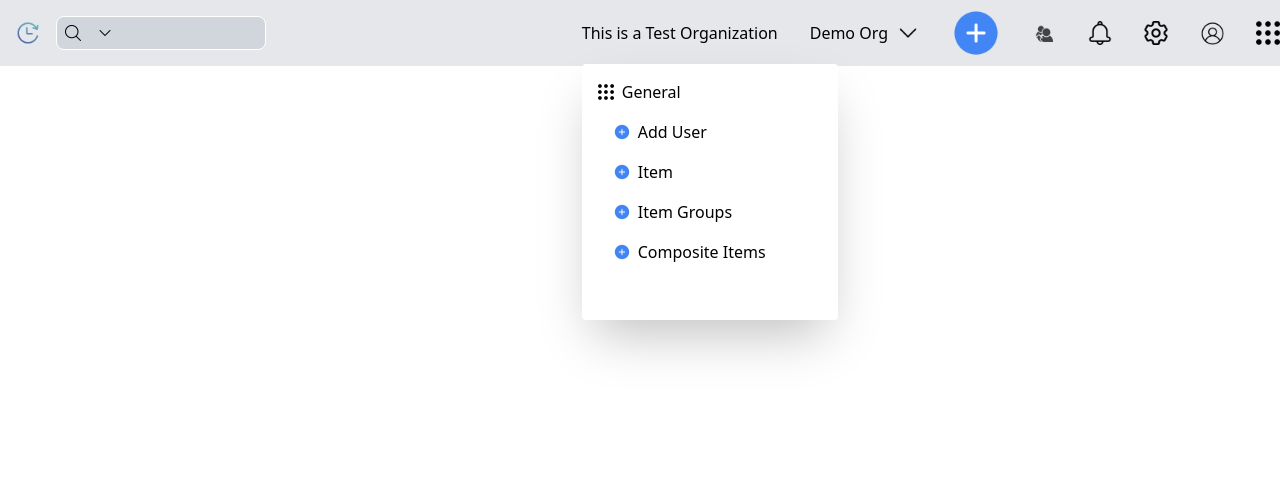
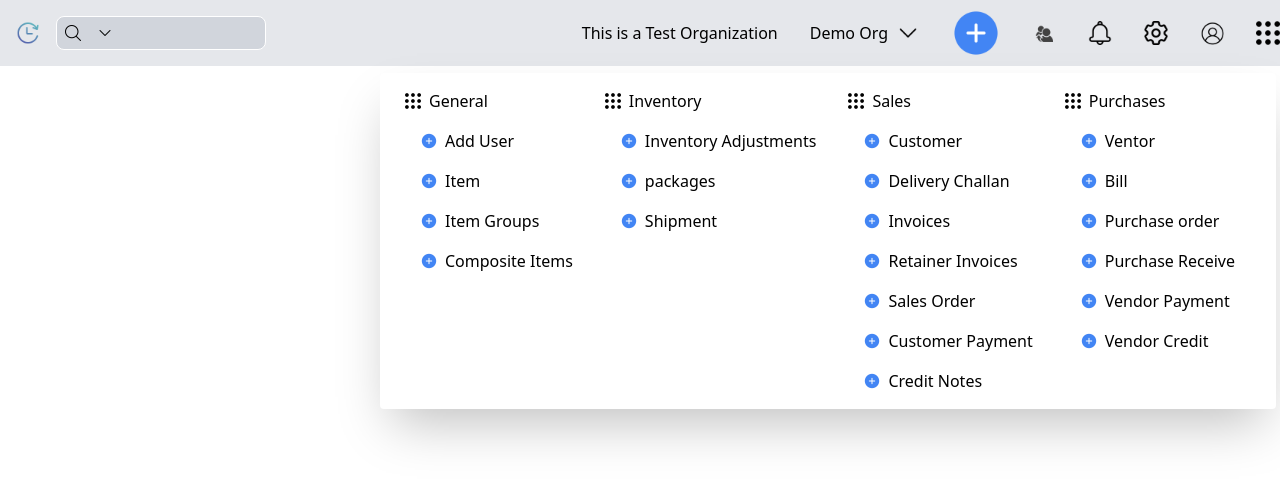
Before and after one commit to GowthamAbi/Inventory-FD-main, a React (Vite) app: page / in a window 1280 px wide. Both pictures are taken after a click on the picture 976 px from the left and 33 px from the top of the page. Shown: the top 482 px of the page. Built offline with nearby package versions, Linux system fonts and the light colour scheme.

Commit message:
add icon

```diff
--- a/src/components/NavBar/Navbar.jsx
+++ b/src/components/NavBar/Navbar.jsx
@@ -56,15 +56,15 @@ export default function Navbar() {
       </div>
 
       {/* Rigth side*/}
-      <div className='flex justify-between gap-8 items-center'>
+      <div className='flex justify-between gap-8 items-center relative'>
         <p>This is a Test Organization</p>
         <div className='flex justify-between items-center gap-2'>
           <p>Demo Org</p>
           <img src={Arrow} alt=""  className='w-6 h-6' />
         </div>
-          <img src={Add} alt=""  className='w-12 h-12 relative' onClick={()=>setAddItem(!addItem)} />
+          <img src={Add} alt=""  className='w-12 h-12 ' onClick={()=>setAddItem(!addItem)} />
 
-              {addItem &&<div className='absolute w-64 h-64 bg-white top-16 p-2 rounded-sm shadow-2xl'>
+              {addItem &&<div className='absolute w-4xl  bg-white right-1 top-16 p-2 rounded-sm shadow-2xl flex justify-center  '>
                 <div>
                   <div className='flex items-center gap-2 p-2'>
                   <img src={Menu} alt="" className='w-4 h-4' />
@@ -74,17 +74,56 @@ export default function Navbar() {
                     general.map((item,index)=>(
                       <div key={index} className='flex  items-center gap-2 py-2 px-6'>
                         <img src={Add} alt=""  className='w-4 h-4' />
-                        <p className='hover:underline decoration-2 decoration-transparent decoration-blue-500  cursor-pointer'>{item}</p>
+                        <p className='hover:underline decoration-2  decoration-blue-500  cursor-pointer'>{item}</p>
                       </div>
                     ))
                     }</div>
                 </div>
 
-                <div></div>
+                <div>
+                  <div className='flex items-center gap-2 p-2'>
+                  <img src={Menu} alt="" className='w-4 h-4' />
+                  <h3>Inventory</h3>
+                  </div>
+                  <div>{
+                    inventory.map((item,index)=>(
+                      <div key={index} className='flex  items-center gap-2 py-2 px-6'>
+                        <img src={Add} alt=""  className='w-4 h-4' />
+                        <p className='hover:underline decoration-2  decoration-blue-500  cursor-pointer'>{item}</p>
+                      </div>
+                    ))
+                    }</div>
+                </div>
 
-                <div></div>
+                <div>
+                  <div className='flex items-center gap-2 p-2'>
+                  <img src={Menu} alt="" className='w-4 h-4' />
+                  <h3>Sales</h3>
+                  </div>
+                  <div>{
+                    sales.map((item,index)=>(
+                      <div key={index} className='flex  items-center gap-2 py-2 px-6'>
+                        <img src={Add} alt=""  className='w-4 h-4' />
+                        <p className='hover:underline decoration-2  decoration-blue-500  cursor-pointer'>{item}</p>
+                      </div>
+                    ))
+                    }</div>
+                </div>
 
-                <div></div>
+                <div>
+                  <div className='flex items-center gap-2 p-2'>
+                  <img src={Menu} alt="" className='w-4 h-4' />
+                  <h3>Purchases</h3>
+                  </div>
+                  <div>{
+                    purchases.map((item,index)=>(
+                      <div key={index} className='flex  items-center gap-2 py-2 px-6'>
+                        <img src={Add} alt=""  className='w-4 h-4' />
+                        <p className='hover:underline decoration-2  decoration-blue-500  cursor-pointer'>{item}</p>
+                      </div>
+                    ))
+                    }</div>
+                </div>
               </div>
 
               }
```
